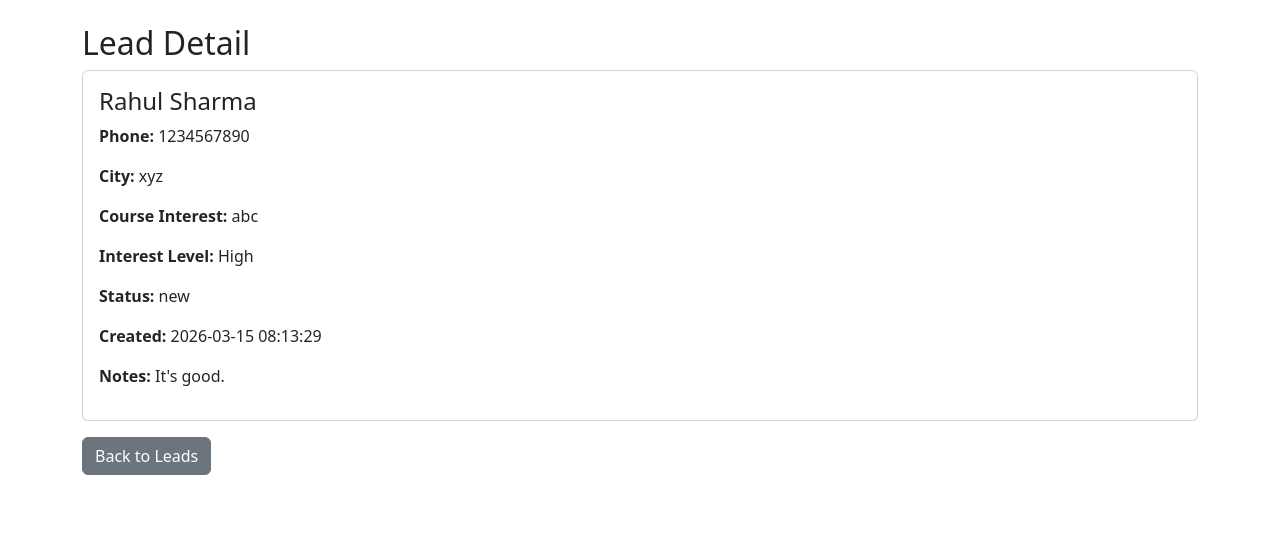
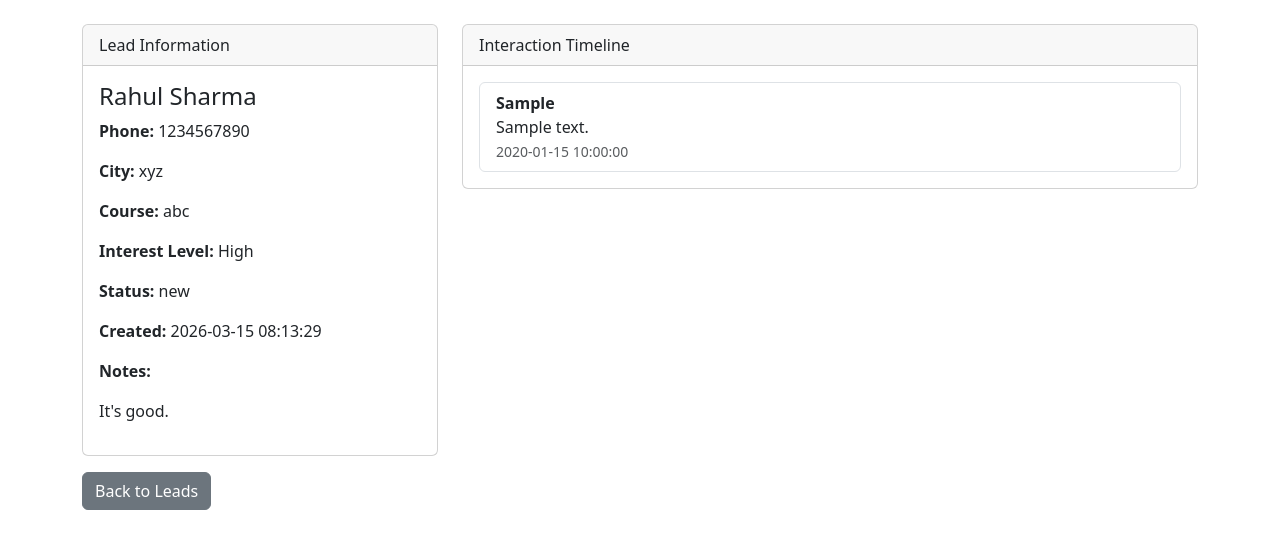
Before and after one commit to ash-csai/lead-intelligence-system, a Flask app: page /leads/1 in a window 1280 px wide. Shown: the part 56-605 px from the top of the page. Run offline with Flask 3, Linux system fonts and the light colour scheme; data comes from the database, SQL or seed files in the repository; both versions use the stored data as it was after the commit; tables that the repository leaves empty hold one stand-in row (values such as "Sample post").

Commit message:
Add interaction tracking structure and timeline display

```diff
--- a/app.py
+++ b/app.py
@@ -95,7 +95,18 @@ def lead_detail(lead_id):
         WHERE lead_id = ?
     """, (lead_id,)).fetchone()
 
-    return render_template("lead_detail.html", lead=lead)
+    interactions = db.execute("""
+        SELECT *
+        FROM interactions
+        WHERE lead_id = ?
+        ORDER BY created_at DESC
+    """, (lead_id,)).fetchall()
+
+    return render_template(
+        "lead_detail.html",
+        lead=lead,
+        interactions=interactions
+    )
 
 if __name__ == "__main__":
     app.run(debug=True)
--- a/database/schema.sql
+++ b/database/schema.sql
@@ -49,6 +49,9 @@ CREATE TABLE interactions (
     FOREIGN KEY (lead_id) REFERENCES leads(lead_id)
 );
 
+ALTER TABLE interactions
+ADD COLUMN created_at TIMESTAMP DEFAULT CURRENT_TIMESTAMP;
+
 -- Users table (future expansion)
 CREATE TABLE users (
     user_id INTEGER PRIMARY KEY AUTOINCREMENT,
@@ -57,3 +60,13 @@ CREATE TABLE users (
     role TEXT,
     created_at TIMESTAMP DEFAULT CURRENT_TIMESTAMP
 );
+
+CREATE TABLE IF NOT EXISTS interactions (
+    interaction_id INTEGER PRIMARY KEY AUTOINCREMENT,
+    lead_id INTEGER NOT NULL,
+    interaction_type TEXT NOT NULL,
+    notes TEXT,
+    follow_up_date DATE,
+    created_at TIMESTAMP DEFAULT CURRENT_TIMESTAMP,
+    FOREIGN KEY (lead_id) REFERENCES leads(lead_id)
+);
--- a/templates/lead_detail.html
+++ b/templates/lead_detail.html
@@ -2,9 +2,17 @@
 
 {% block content %}
 
-<h2>Lead Detail</h2>
+<div class="row">
+
+<!-- Lead Information -->
+
+<div class="col-4">
 
 <div class="card">
+
+<div class="card-header">
+Lead Information
+</div>
 
 <div class="card-body">
 
@@ -14,7 +22,7 @@
 
 <p><strong>City:</strong> {{ lead.city }}</p>
 
-<p><strong>Course Interest:</strong> {{ lead.course_interest }}</p>
+<p><strong>Course:</strong> {{ lead.course_interest }}</p>
 
 <p><strong>Interest Level:</strong> {{ lead.interest_level }}</p>
 
@@ -22,7 +30,8 @@
 
 <p><strong>Created:</strong> {{ lead.created_at }}</p>
 
-<p><strong>Notes:</strong> {{ lead.notes }}</p>
+<p><strong>Notes:</strong></p>
+<p>{{ lead.notes }}</p>
 
 </div>
 
@@ -32,4 +41,57 @@
 Back to Leads
 </a>
 
+</div>
+
+
+<!-- Interaction Timeline -->
+
+<div class="col-8">
+
+<div class="card">
+
+<div class="card-header">
+Interaction Timeline
+</div>
+
+<div class="card-body">
+
+{% if interactions %}
+
+<ul class="list-group">
+
+{% for i in interactions %}
+
+<li class="list-group-item">
+
+<strong>{{ i.interaction_type }}</strong><br>
+
+{{ i.notes }}<br>
+
+<small class="text-muted">
+{{ i.created_at }}
+</small>
+
+</li>
+
+{% endfor %}
+
+</ul>
+
+{% else %}
+
+<p class="text-muted">
+No interactions recorded yet.
+</p>
+
+{% endif %}
+
+</div>
+
+</div>
+
+</div>
+
+</div>
+
 {% endblock %}
```
Also changed, not shown: lead_system.db.
